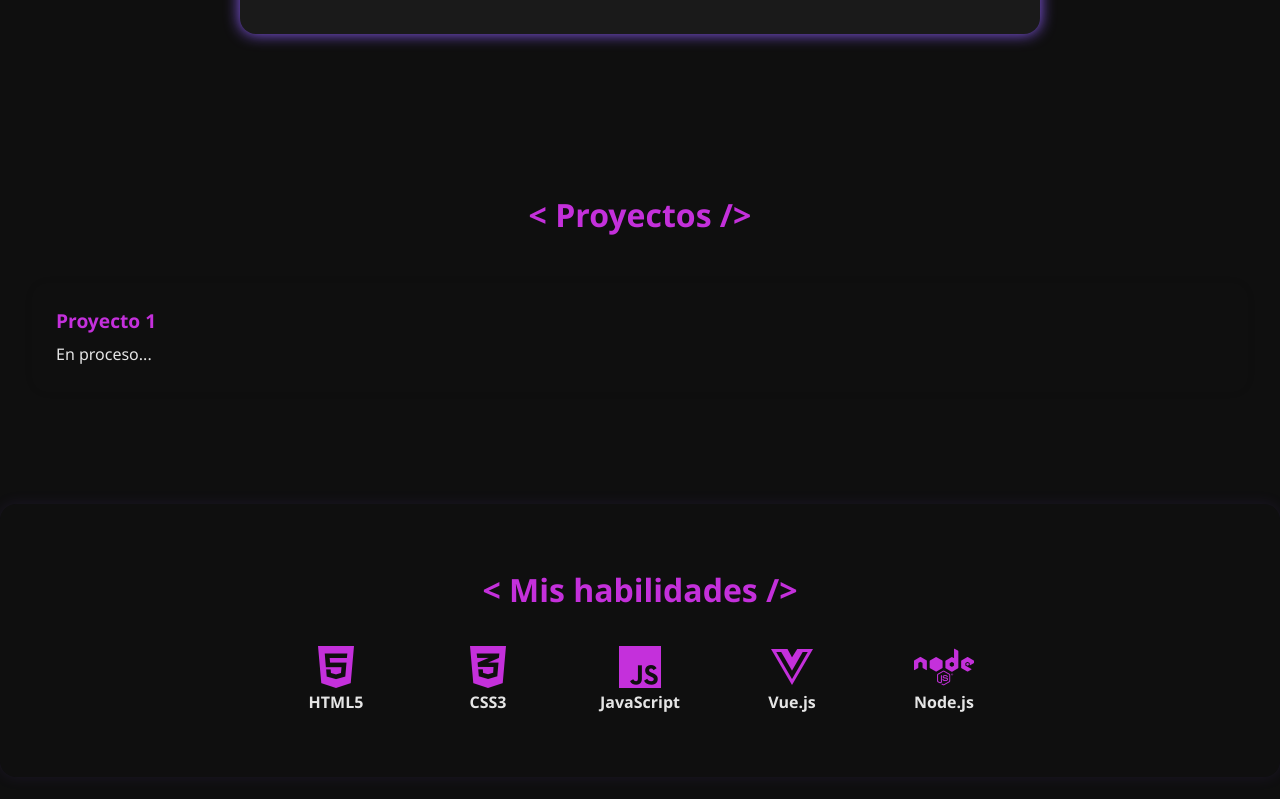
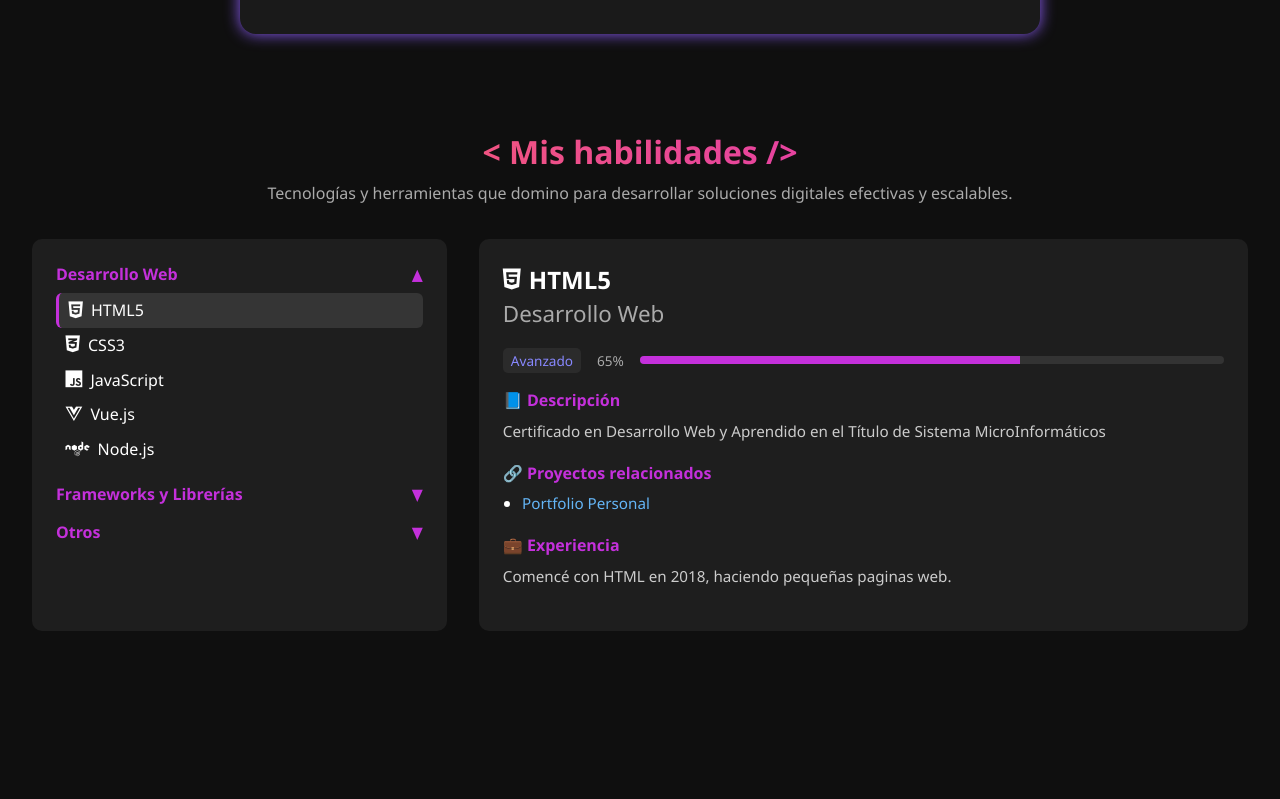
Before and after one commit to josemanueltm/projects-practices-JM, a Vue app in the folder JM-my-portfolio/: page / in a window 1280 px wide. Shown: the part 680-1479 px from the top of the page. Built offline with nearby package versions, Linux system fonts and the light colour scheme.

Commit message:
add skills panel

```diff
--- a/JM-my-portfolio/src/App.vue
+++ b/JM-my-portfolio/src/App.vue
@@ -12,8 +12,8 @@ import Projects from './components/Projects.vue'
   <div>
     <Header />
     <About />
+    <TechStack />
     <Projects />
-    <TechStack />
     <Contact />
   </div>
 
--- a/JM-my-portfolio/src/assets/main.scss
+++ b/JM-my-portfolio/src/assets/main.scss
@@ -1,5 +1,6 @@
 :root {
   --primary-color: #c430db;
+  --light-color: #1f1f1f;
   --secondary-color: #8b5cf6;
   --text-color: #e5e5e5;
   --background-color: #0f0f0f;
@@ -126,8 +127,10 @@ html {
 
 h3 {
   font-size: 2rem;
-  color: var(--primary-color);
   margin-bottom: 1rem;
+  background: linear-gradient(90deg, #ff6b57, #d72bca);
+  -webkit-background-clip: text;
+  -webkit-text-fill-color: transparent;
 }
 
 p {
@@ -195,43 +198,162 @@ p {
 
 /*TechStack*/
 
-#tech {
-  background-color: var(--light-color);
-  padding: 4rem 2rem;
-  text-align: center;
-}
+.techstack-section {
+  padding: 3rem 2rem;
+  color: white;
 
   .tech-title {
     font-size: 2rem;
-  margin-bottom: 2rem;
-  color: var(--primary-color);
+    text-align: center;
+    margin-bottom: 0.5rem;
+    background: linear-gradient(90deg, #ff6b57, #d72bca);
+    -webkit-background-clip: text;
+    -webkit-text-fill-color: transparent;
   }
 
-.tech-container {
-  display: flex;
-  flex-wrap: wrap;
-  justify-content: center;
-  gap: 2rem;
+  .tech-subtitle {
+    text-align: center;
+    font-size: 1rem;
+    margin-bottom: 2rem;
+    color: #aaa;
+  }
 }
 
-.tech-img {
+.techstack-wrapper {
   display: flex;
-  flex-direction: column;
-  align-items: center;
-  width: 120px;
+  gap: 2rem;
+
+  .categories-panel {
+    width: 35%;
+    background: #1e1e1e;
+    padding: 1.5rem;
+    border-radius: 10px;
+
+    .category {
+      margin-bottom: 1rem;
+
+      .category-header {
+        font-weight: bold;
+        cursor: pointer;
+        display: flex;
+        justify-content: space-between;
+        color: var(--primary-color);
+        margin-bottom: 0.5rem;
       }
 
-.tech-img i {
-  font-size: 3rem;
-  color: var(--primary-color);
+      .category-content {
+        .tech-item {
+          display: flex;
+          align-items: center;
+          gap: 0.5rem;
+          padding: 0.4rem 0.6rem;
+          border-radius: 6px;
+          cursor: pointer;
+          transition: background 0.2s ease;
+
+          &:hover {
+            background: rgba(255, 255, 255, 0.05);
           }
 
-.tech-img span {
-  margin-top: 0.5rem;
-  font-weight: bold;
-  color: var(--dark-color);
+          &.active {
+            background: rgba(255, 255, 255, 0.1);
+            border-left: 3px solid var(--primary-color);
           }
 
+          i {
+            font-size: 1.2rem;
+          }
+        }
+      }
+    }
+  }
+
+  .skill-detail-panel {
+    width: 65%;
+    background: #1e1e1e;
+    padding: 1.5rem;
+    border-radius: 10px;
+
+    .detail-title {
+      font-size: 1.5rem;
+      display: flex;
+      align-items: center;
+      gap: 0.5rem;
+    }
+
+    .detail-subtitle {
+      color: #aaa;
+      margin-bottom: 1rem;
+    }
+
+    .progress-section {
+      display: flex;
+      align-items: center;
+      gap: 1rem;
+      margin-bottom: 1rem;
+
+      .level-label {
+        background: #2b2b2b;
+        padding: 0.2rem 0.5rem;
+        border-radius: 5px;
+        font-size: 0.85rem;
+        color: #88f;
+      }
+
+      .level-percent {
+        font-size: 0.85rem;
+        color: #aaa;
+      }
+
+      .progress-bar {
+        flex: 1;
+        background: #333;
+        height: 8px;
+        border-radius: 4px;
+        overflow: hidden;
+
+        .progress-fill {
+          background: var(--primary-color);
+          height: 100%;
+        }
+      }
+    }
+
+    .detail-block {
+      margin-bottom: 1.2rem;
+
+      h5 {
+        margin-bottom: 0.5rem;
+        color: var(--primary-color);
+        font-size: 1rem;
+      }
+
+      p,
+      a {
+        color: #ccc;
+        font-size: 0.95rem;
+      }
+
+      ul {
+        list-style: disc;
+        padding-left: 1.2rem;
+
+        li {
+          margin-bottom: 0.4rem;
+        }
+
+        a {
+          color: #64b5f6;
+          text-decoration: none;
+
+          &:hover {
+            text-decoration: underline;
+          }
+        }
+      }
+    }
+  }
+}
 
 /*Projects*/
 #projects {
--- a/JM-my-portfolio/src/components/TechStack.vue
+++ b/JM-my-portfolio/src/components/TechStack.vue
@@ -1,37 +1,157 @@
+<script setup>
+import { ref, onMounted } from 'vue'
+
+const openIndex = ref(null)
+const selectedSkill = ref(null)
+
+const toggleCategory = (index) => {
+  openIndex.value = openIndex.value === index ? null : index
+}
+
+const selectSkill = (skill) => {
+  selectedSkill.value = skill
+}
+
+const categories = [
+  {
+    name: 'Desarrollo Web',
+    skills: [
+      {
+        label: 'HTML5',
+        icon: 'fa-brands fa-html5',
+        level: 65,
+        levelLabel: 'Avanzado',
+        description: 'Certificado en Desarrollo Web y Aprendido en el Título de Sistema MicroInformáticos',
+        projects: [
+          { name: 'Portfolio Personal', link: '#Inicio' }
+        ],
+        experience: 'Comencé con HTML en 2018, haciendo pequeñas paginas web.',
+      },
+      {
+        label: 'CSS3',
+        icon: 'fa-brands fa-css3-alt',
+        level: 65,
+        levelLabel: 'Avanzado',
+        description: 'Certificado en Desarrollo Web y Aprendido en el Título de Sistema MicroInformáticos',
+        projects: [
+          { name: 'Portfolio Personal', link: '#Inicio' }
+        ],
+        experience: 'Comencé con CSS en 2018, añadiendo estilos en pequeñas paginas web.',
+      },
+      {
+        label: 'JavaScript',
+        icon: 'fa-brands fa-js',
+        level: 65,
+        levelLabel: 'Medio',
+        description: 'Certificado en Desarrollo Web',
+        projects: [
+          { name: 'Portfolio Personal', link: '#Inicio' }
+        ],
+        experience: 'Comencé con JavaScript en 2024, programando varias API.',
+      },
+      {
+        label: 'Vue.js',
+        icon: 'fa-brands fa-vuejs',
+        level: 40,
+        levelLabel: 'Medio',
+        description: 'Certificado en Desarrollo Web',
+        projects: [
+          { name: 'Portfolio Personal', link: '#Inicio' }
+        ],
+        experience: 'Comencé con Vue en 2024, haciendo un proyecto de juegos.',
+      },
+      {
+        label: 'Node.js',
+        icon: 'fa-brands fa-node',
+        level: 40,
+        levelLabel: 'Medio',
+        description: 'Certificado en Desarrollo Web',
+        projects: [
+          { name: 'Portfolio Personal', link: '#Inicio' }
+        ],
+        experience: 'Comencé con Node en 2024, haciendo diferentes proyecto.',
+      },
+    ],
+  },
+  {
+    name: 'Frameworks y Librerías',
+    skills: [
+      { label: 'Vue Router', icon: 'fa-solid fa-code-branch' },
+      { label: 'Axios', icon: 'fa-solid fa-code-branch' },
+    ],
+  },
+  {
+    name: 'Otros',
+    skilss: [
+      { label: 'Git', icon: 'fa-brands fa-git-alt' },
+    ],
+  },
+]
+
+onMounted(() => {
+  openIndex.value = 0
+
+  if (categories[0].skills && categories[0].skills.length > 0) {
+    selectedSkill.value = categories[0].skills[0]
+  }
+})
+</script>
+
 <template>
-  <section class="section-block" id="tech">
-    <h3 class="tech-title">
-      < Mis habilidades />
-    </h3>
-    <div class="tech-container">
-      <div class="tech-img">
-        <i class="fa-brands fa-html5"></i>
-        <div>
-          <span>HTML5</span>
+  <section class="techstack-section" id="tech">
+    <h3 class="tech-title">&lt; Mis habilidades /&gt;</h3>
+    <p class="tech-subtitle">Tecnologías y herramientas que domino para desarrollar soluciones digitales efectivas y
+      escalables.</p>
+
+    <div class="techstack-wrapper">
+      <div class="categories-panel">
+        <div class="category" v-for="(cat, index) in categories" :key="index">
+          <div class="category-header" @click="toggleCategory(index)">
+            <span>{{ cat.name }}</span>
+            <span>{{ openIndex === index ? '▲' : '▼' }}</span>
+          </div>
+          <div class="category-content" v-show="openIndex === index">
+            <div class="tech-item" v-for="(skill, i) in cat.skills" :key="i" @click="selectSkill(skill)"
+              :class="{ active: selectedSkill?.label === skill.label }">
+              <i :class="skill.icon"></i>
+              <span>{{ skill.label }}</span>
+            </div>
+          </div>
         </div>
       </div>
-      <div class="tech-img">
-        <i class="fa-brands fa-css3-alt"></i>
-        <div>
-          <span>CSS3</span>
+
+      <div class="skill-detail-panel" v-if="selectedSkill">
+        <h4 class="detail-title">
+          <i :class="selectedSkill.icon"></i>
+          {{ selectedSkill.label }}
+        </h4>
+        <p class="detail-subtitle">Desarrollo Web</p>
+
+        <div v-if="selectedSkill.level" class="progress-section">
+          <span class="level-label">{{ selectedSkill.levelLabel }}</span>
+          <span class="level-percent">{{ selectedSkill.level }}%</span>
+          <div class="progress-bar">
+            <div class="progress-fill" :style="{ width: selectedSkill.level + '%' }"></div>
+          </div>
         </div>
-      </div>
-      <div class="tech-img">
-        <i class="fa-brands fa-js"></i>
-        <div>
-          <span>JavaScript</span>
+
+        <div class="detail-block" v-if="selectedSkill.description">
+          <h5>📘 Descripción</h5>
+          <p>{{ selectedSkill.description }}</p>
         </div>
-      </div>
-      <div class="tech-img">
-        <i class="fa-brands fa-vuejs"></i>
-        <div>
-          <span>Vue.js</span>
+
+        <div class="detail-block" v-if="selectedSkill.projects?.length">
+          <h5>🔗 Proyectos relacionados</h5>
+          <ul>
+            <li v-for="(project, i) in selectedSkill.projects" :key="i">
+              <a :href="project.link" target="_blank">{{ project.name }}</a>
+            </li>
+          </ul>
         </div>
-      </div>
-      <div class="tech-img">
-        <i class="fa-brands fa-node"></i>
-        <div>
-          <span>Node.js</span>
+
+        <div class="detail-block" v-if="selectedSkill.experience">
+          <h5>💼 Experiencia</h5>
+          <p>{{ selectedSkill.experience }}</p>
         </div>
       </div>
     </div>
```
Lines whose indentation alone changed are shown as unchanged.
